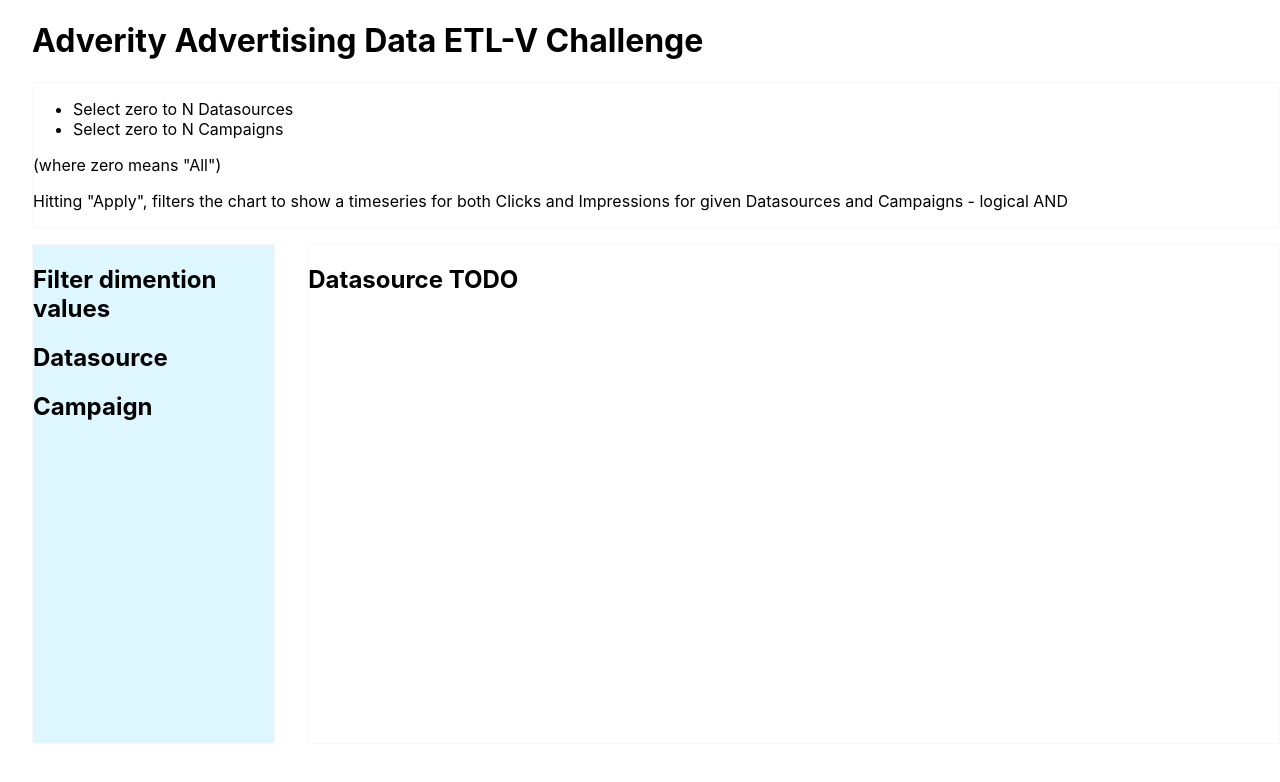
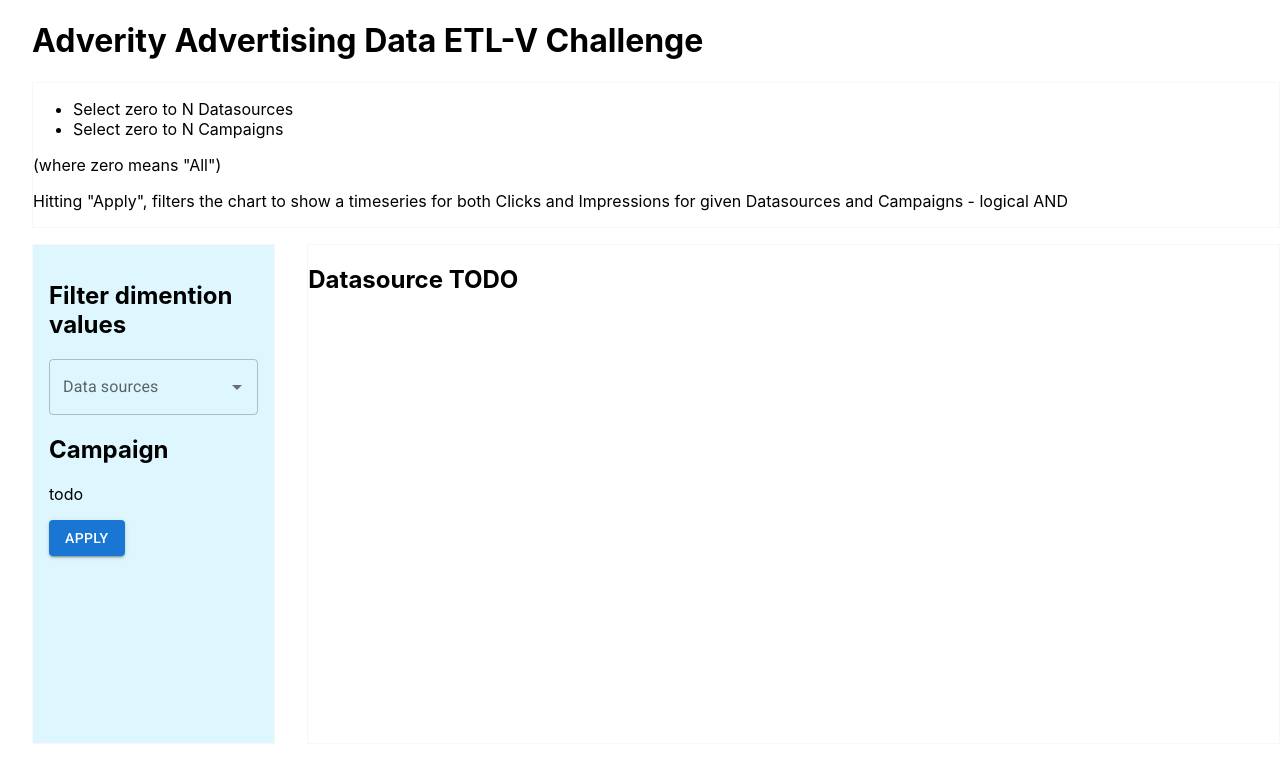
Before and after one commit to kalkusa/adv-recruitment, a React (Create React App) app in the folder advertising-data-dashboard/: page / in a window 1280 px wide. Shown: the top 782 px of the page. Built offline with nearby package versions, Linux system fonts and the light colour scheme.

Commit message:
Add material-ui and implement autocomplete feature - Installed material-ui library. - Added an autocomplete component with multi-value support.

```diff
--- a/advertising-data-dashboard/package.json
+++ b/advertising-data-dashboard/package.json
@@ -3,6 +3,11 @@
   "version": "0.1.0",
   "private": true,
   "dependencies": {
+    "@emotion/react": "^11.11.1",
+    "@emotion/styled": "^11.11.0",
+    "@fontsource/roboto": "^5.0.8",
+    "@mui/icons-material": "^5.14.3",
+    "@mui/material": "^5.14.4",
     "@testing-library/jest-dom": "^5.17.0",
     "@testing-library/react": "^13.4.0",
     "@testing-library/user-event": "^13.5.0",
--- a/advertising-data-dashboard/public/index.html
+++ b/advertising-data-dashboard/public/index.html
@@ -24,7 +24,8 @@
       work correctly both with client-side routing and a non-root public URL.
       Learn how to configure a non-root public URL by running `npm run build`.
     -->
-    <title>React App</title>
+    <link rel="stylesheet" href="https://fonts.googleapis.com/css?family=Roboto:300,400,500,700&display=swap" />
+    <title>Adverity recruitment!</title>
   </head>
   <body>
     <noscript>You need to enable JavaScript to run this app.</noscript>
--- a/advertising-data-dashboard/src/components/filter/Filter.tsx
+++ b/advertising-data-dashboard/src/components/filter/Filter.tsx
@@ -1,4 +1,6 @@
+import { Autocomplete, Button, TextField } from "@mui/material";
 import styled from "styled-components";
+import useDatasources from "../../hooks/useDatasources";
 
 const Section = styled.section`
   background-color: #def7ff;
@@ -6,14 +8,24 @@
   border-style: solid;
   border-color: #f8f8f8;
   flex: 1;
+  padding: 1rem;
 `;
 
 const Filter = () => {
+  const dataSources = useDatasources();
+
   return (
     <Section id="filter">
       <h1>Filter dimention values</h1>
-      <h2>Datasource</h2>
+      <Autocomplete
+        multiple
+        id="tags-readOnly"
+        options={dataSources}
+        renderInput={(params) => <TextField {...params} label="Data sources" placeholder="Data source" />}
+      />
       <h2>Campaign</h2>
+      <p>todo</p>
+      <Button variant="contained">Apply</Button>
     </Section>
   );
 };
--- a/advertising-data-dashboard/src/pages/HomePage/HomePage.tsx
+++ b/advertising-data-dashboard/src/pages/HomePage/HomePage.tsx
@@ -1,8 +1,7 @@
-import styled from "styled-components";
 import Chart from "../../components/chart/Chart";
 import Filter from "../../components/filter/Filter";
 import Info from "../../components/info/Info";
-import useDatasources from "../../hooks/useDatasources";
+import styled from "styled-components";
 
 const ChartContainer = styled.div`
   display: flex;
@@ -22,9 +21,6 @@
 `;
 
 const HomePage = () => {
-  const dataSources = useDatasources();
-  console.log("dataSources: %o", dataSources);
-
   return (
     <>
       <h1>Adverity Advertising Data ETL-V Challenge</h1>
```
Also changed, not shown: advertising-data-dashboard/src/index.css (line endings or trailing spaces), 1 other file (tests, documents, lock files or other folders).
